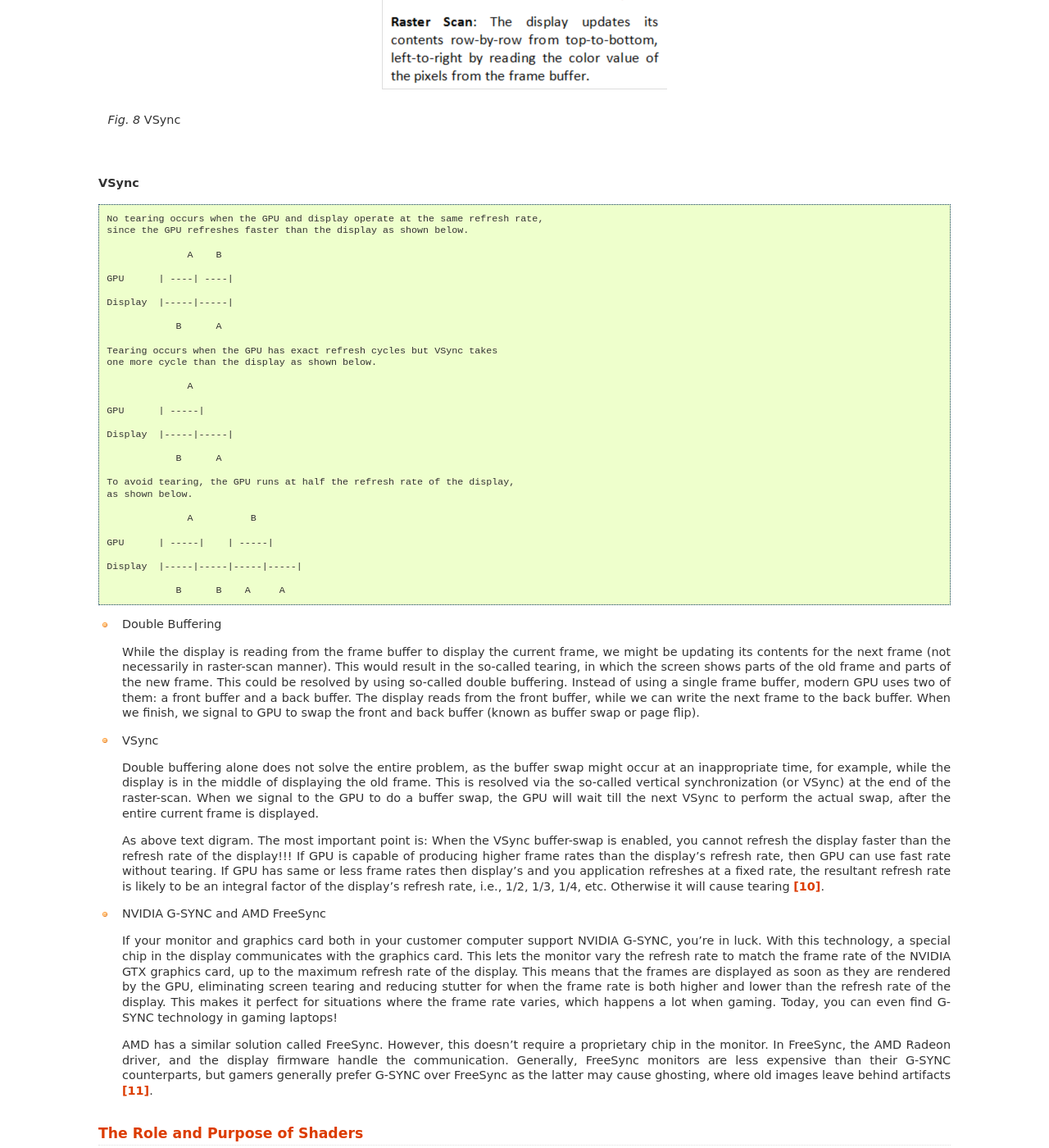
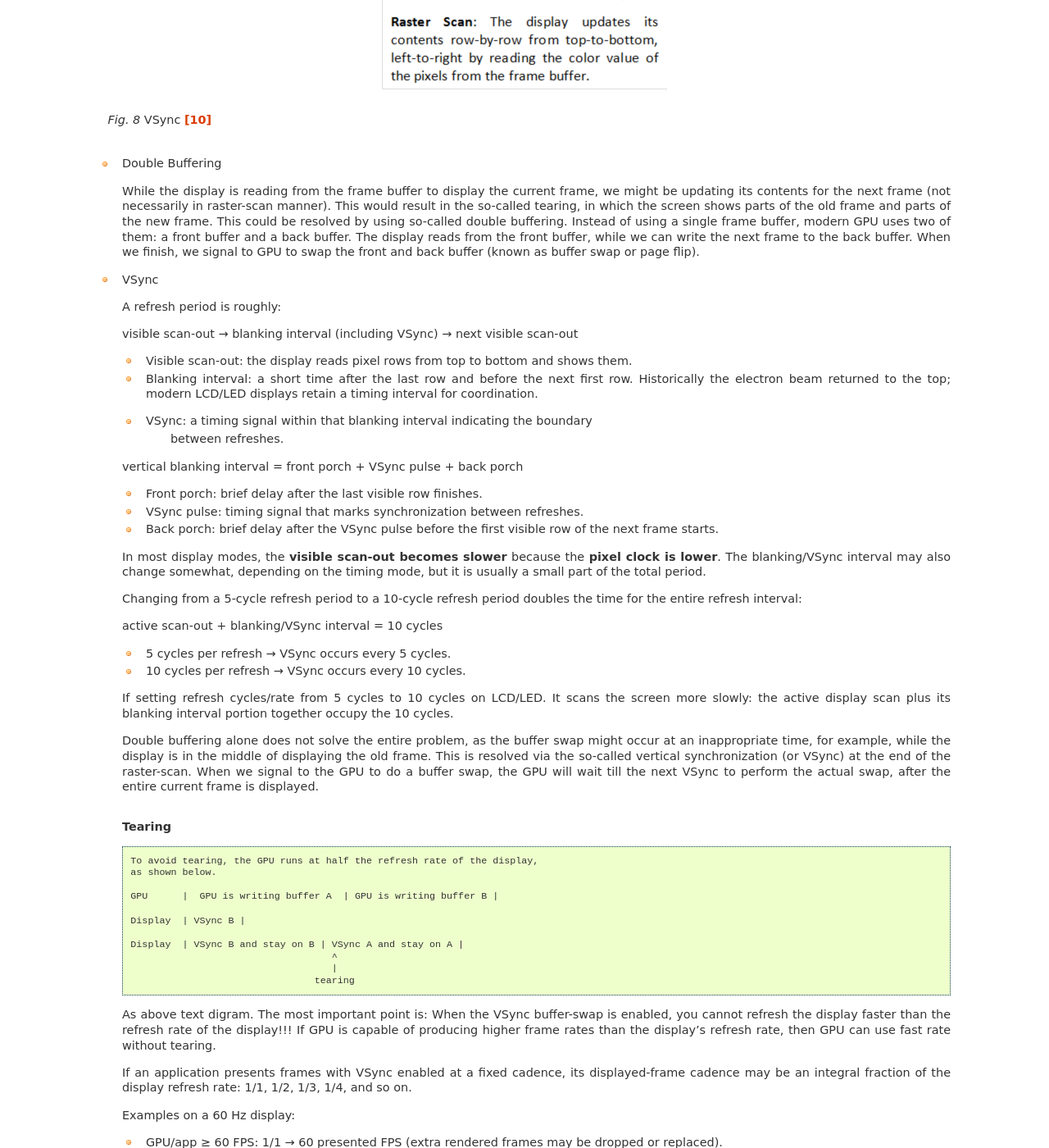
Before and after one commit to Jonathan2251/gpu, a Sphinx documentation site: the page built from source/hw-sw-stack.rst, in a window 1280 px wide and 1400 px high, scrolled down 5724 px. Shown: the whole window at 82% size. Built offline with Sphinx 7.4.7, drawn with Linux system fonts in a browser that asks for light colours; some of the changed text lies outside the part shown.

Commit message:
hw-sw-stack.rst: refine VSync

```diff
--- a/source/hw-sw-stack.rst
+++ b/source/hw-sw-stack.rst
@@ -273,43 +273,7 @@ FreeSync** to prevent **screen tearing**, as described below:
   :align: center
   :scale: 50 %
 
-  VSync
-
-.. rubric:: VSync
-.. code-block:: text
-
-  No tearing occurs when the GPU and display operate at the same refresh rate,
-  since the GPU refreshes faster than the display as shown below.
-
-                A    B
-
-  GPU      | ----| ----|
-
-  Display  |-----|-----|
-
-              B      A
-
-  Tearing occurs when the GPU has exact refresh cycles but VSync takes
-  one more cycle than the display as shown below.
-
-                A
-
-  GPU      | -----|
-
-  Display  |-----|-----|
-
-              B      A
-
-  To avoid tearing, the GPU runs at half the refresh rate of the display,
-  as shown below.
-
-                A          B
-
-  GPU      | -----|    | -----|
-
-  Display  |-----|-----|-----|-----|
-
-              B      B    A     A
+  VSync [#cg_basictheory]_
 
 - Double Buffering
 
@@ -325,6 +289,42 @@ FreeSync** to prevent **screen tearing**, as described below:
 
 - VSync
 
+  A refresh period is roughly:
+
+  visible scan-out → blanking interval (including VSync) → next visible scan-out
+
+  - Visible scan-out: the display reads pixel rows from top to bottom and shows
+    them.
+  - Blanking interval: a short time after the last row and before the next first
+    row. Historically the electron beam returned to the top; modern LCD/LED
+    displays retain a timing interval for coordination.
+  - VSync: a timing signal within that blanking interval indicating the boundary
+     between refreshes.
+
+  vertical blanking interval = front porch + VSync pulse + back porch
+
+  - Front porch: brief delay after the last visible row finishes.
+  - VSync pulse: timing signal that marks synchronization between refreshes.
+  - Back porch: brief delay after the VSync pulse before the first visible row
+    of the next frame starts.
+
+  In most display modes, the **visible scan-out becomes slower** because the
+  **pixel clock is lower**. The blanking/VSync interval may also change
+  somewhat, depending on the timing mode, but it is usually a small part of the
+  total period.
+
+  Changing from a 5-cycle refresh period to a 10-cycle refresh period doubles
+  the time for the entire refresh interval:
+
+  active scan-out + blanking/VSync interval = 10 cycles
+
+  - 5 cycles per refresh → VSync occurs every 5 cycles.
+  - 10 cycles per refresh → VSync occurs every 10 cycles.
+
+  If setting refresh cycles/rate from 5 cycles to 10 cycles on LCD/LED.
+  It scans the screen more slowly: the active display scan plus its blanking
+  interval portion together occupy the 10 cycles.
+
   Double buffering alone does not solve the entire problem, as the buffer swap
   might occur at an inappropriate time, for example, while the display is in
   the middle of displaying the old frame. This is resolved via the so-called
@@ -332,15 +332,37 @@ FreeSync** to prevent **screen tearing**, as described below:
   When we signal to the GPU to do a buffer swap, the GPU will wait till the next
   VSync to perform the actual swap, after the entire current frame is displayed.
 
+  .. rubric:: Tearing
+  .. code-block:: text
+
+    To avoid tearing, the GPU runs at half the refresh rate of the display,
+    as shown below.
+
+    GPU      |  GPU is writing buffer A  | GPU is writing buffer B |
+
+    Display  | VSync B |
+
+    Display  | VSync B and stay on B | VSync A and stay on A |
+                                       ^
+                                       |
+                                    tearing
+
   As above text digram.
   The most important point is: When the VSync buffer-swap is enabled, you cannot
   refresh the display faster than the refresh rate of the display!!!
   If GPU is capable of producing higher frame rates than the display's
   refresh rate, then GPU can use fast rate without tearing.
-  If GPU has same or less frame rates then display's and you application
-  refreshes at a fixed rate, the resultant refresh rate is
-  likely to be an integral factor of the display's refresh rate, i.e., 1/2, 1/3,
-  1/4, etc. Otherwise it will cause tearing [#cg_basictheory]_.
+
+  If an application presents frames with VSync enabled at a fixed cadence, its
+  displayed-frame cadence may be an integral fraction of the display refresh
+  rate: 1/1, 1/2, 1/3, 1/4, and so on.
+
+  Examples on a 60 Hz display:
+
+  - GPU/app ≥ 60 FPS: 1/1 → 60 presented FPS (extra rendered frames may be dropped or replaced).
+  - GPU/app = 30 FPS: 1/2 → 30 presented FPS.
+  - GPU/app = 20 FPS: 1/3 → 20 presented FPS.
+  - GPU/app = 15 FPS: 1/4 → 15 presented FPS.
 
 - NVIDIA G-SYNC and AMD FreeSync
 
```
